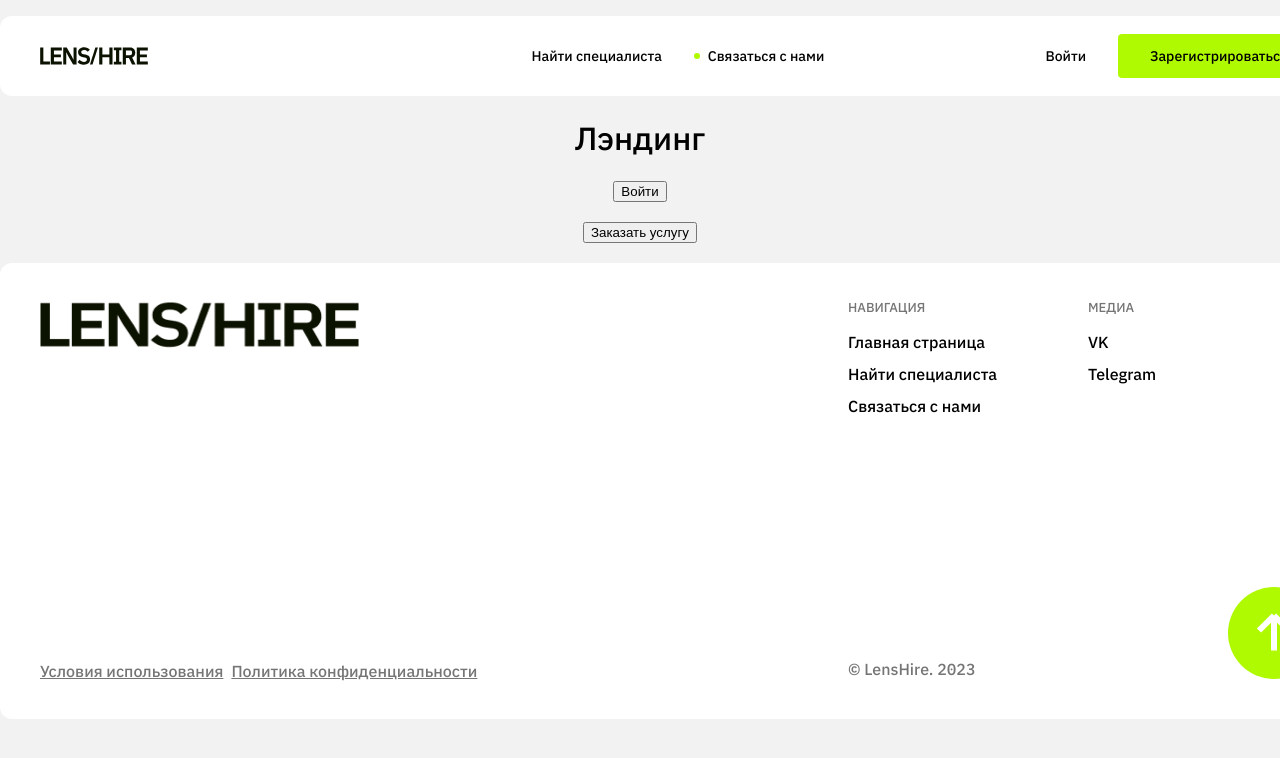
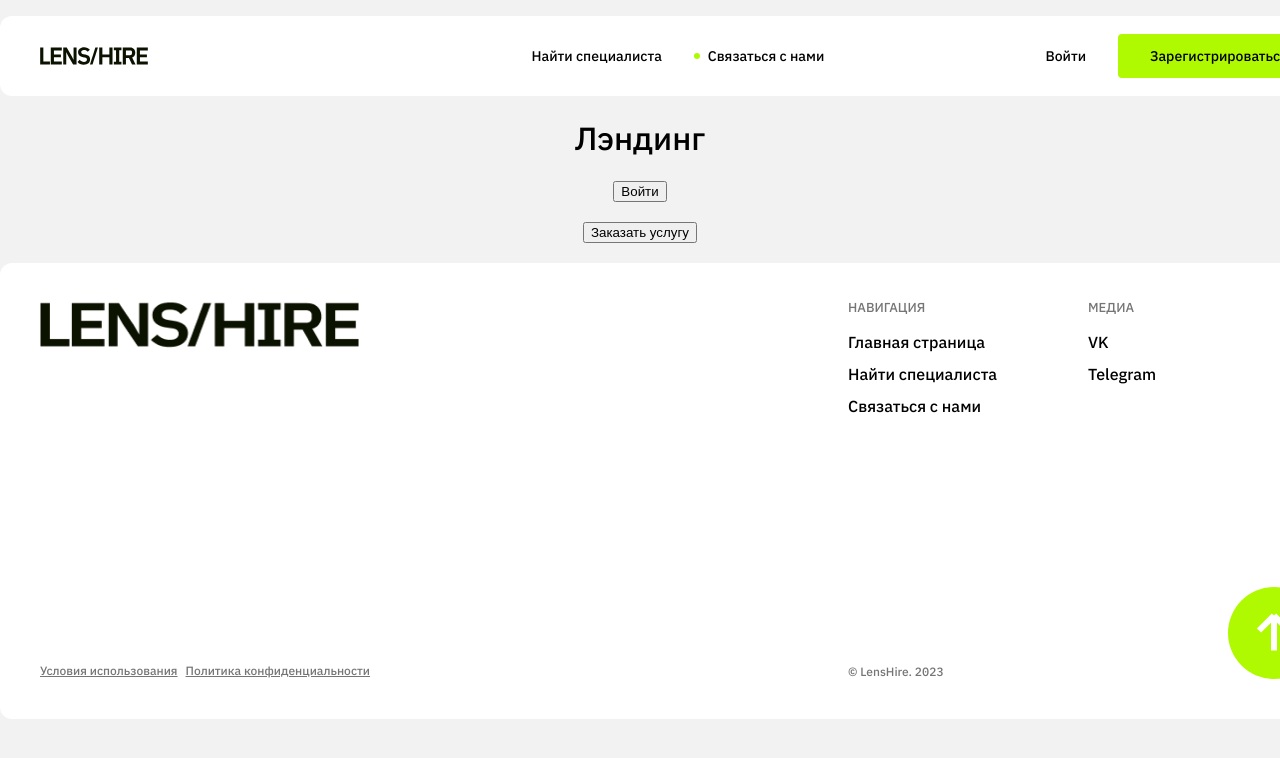
Before and after one commit to photo-booking/frontend-one, a React (Create React App) app: page / in a window 1280 px wide. Shown: the top 758 px of the page. Built offline with nearby package versions, Linux system fonts and the light colour scheme.

Commit message:
fix: исправить размер шрифта в компоненте Footer

```diff
--- a/src/components/Footer/footer.css
+++ b/src/components/Footer/footer.css
@@ -56,12 +56,14 @@
     color: rgba(117, 117, 117, 1);
     text-decoration: underline;
     line-height: 16px;
+    font-size: 12px;
 }
 
 .footer__by {
     font-family: 'Aneliza';
     align-self: self-end;
     margin: 0;
+    font-size: 12px;
     color: rgba(117, 117, 117, 1);
 }
 
```
